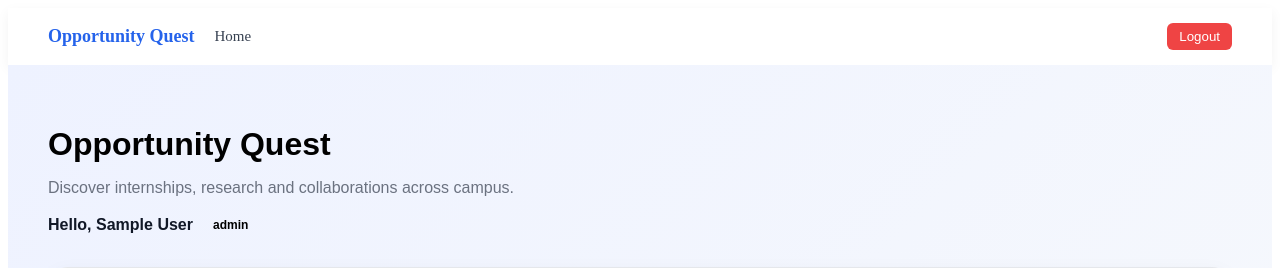
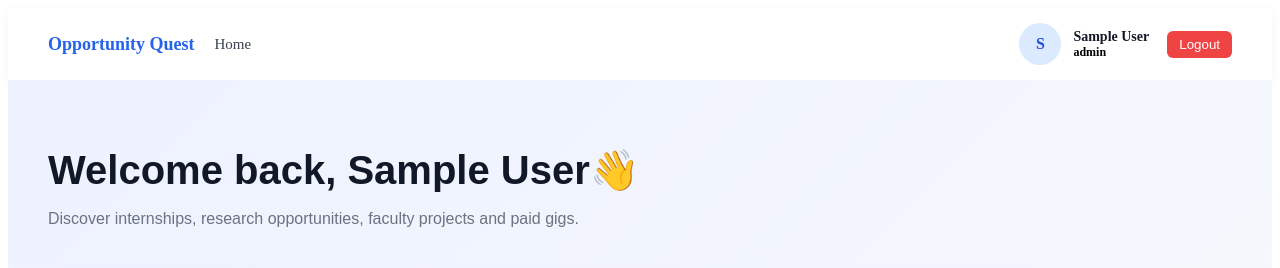
Before and after one commit to AgrimVerma11/OpportunityQuest, a React (Vite) app in the folder frontend/: page /home in a window 1280 px wide. Shown: the top 268 px of the page. Built offline with nearby package versions, Linux system fonts and the light colour scheme; no server answers; sample sign-in values are in the browser's storage.

Commit message:
feat: enable faculty ownership controls for opportunities

```diff
--- a/frontend/src/pages/Faculty.css
+++ b/frontend/src/pages/Faculty.css
@@ -164,3 +164,93 @@
     grid-template-columns: 1fr;
   }
 }
+
+
+/* adding more to enhance the design of faculty corner */
+.faculty-inner {
+  max-width: 1400px;
+}
+
+.faculty-hero {
+  display: flex;
+  justify-content: space-between;
+  align-items: center;
+  margin-bottom: 40px;
+}
+
+.faculty-welcome {
+  color: #2563eb;
+  font-size: 13px;
+  font-weight: 700;
+  letter-spacing: 1px;
+  margin-bottom: 10px;
+}
+
+.faculty-title {
+  font-size: 3rem;
+  margin-bottom: 10px;
+}
+
+.faculty-subtitle {
+  max-width: 650px;
+  line-height: 1.7;
+}
+
+.stat-card {
+  border: 1px solid #e5e7eb;
+  box-shadow: none;
+  transition: 0.2s ease;
+}
+
+.stat-card:hover {
+  transform: translateY(-4px);
+}
+
+.stat-card h3 {
+  font-size: 2.8rem;
+}
+
+.roadmap-card {
+  background: white;
+  border-radius: 18px;
+  padding: 24px;
+  margin-bottom: 35px;
+  border: 1px solid #e5e7eb;
+}
+
+.roadmap-grid {
+  margin-top: 18px;
+  display: grid;
+  grid-template-columns: repeat(3, 1fr);
+  gap: 14px;
+}
+
+.roadmap-grid span {
+  background: #f8fafc;
+  padding: 12px;
+  border-radius: 10px;
+}
+
+.faculty-card {
+  border: 1px solid #e5e7eb;
+  box-shadow: none;
+  transition: 0.2s ease;
+}
+
+.faculty-card:hover {
+  transform: translateY(-4px);
+  box-shadow: 0 12px 30px rgba(0,0,0,0.08);
+}
+
+.secondary-btn {
+  background: #f3f4f6;
+  color: #111827;
+  border: none;
+  padding: 10px 16px;
+  border-radius: 8px;
+  cursor: pointer;
+}
+
+.secondary-btn:hover {
+  background: #e5e7eb;
+}
--- a/frontend/src/pages/Faculty.jsx
+++ b/frontend/src/pages/Faculty.jsx
@@ -7,7 +7,6 @@ import "./Faculty.css";
 import { fetchWithAuth } from "../utils/api";
 
 function Faculty() {
-
   const navigate = useNavigate();
 
   const [loading, setLoading] =
@@ -16,46 +15,39 @@ function Faculty() {
   const [opportunities, setOpportunities] =
     useState([]);
 
+  const currentUser = JSON.parse(
+    localStorage.getItem("currentUser")
+  );
+
   useEffect(() => {
-
     const user = JSON.parse(
       localStorage.getItem("currentUser")
     );
 
     if (!user || user.role !== "Faculty") {
-
       navigate("/home");
-
       return;
     }
 
     loadMyOpportunities();
-
   }, []);
 
   const loadMyOpportunities =
     async () => {
-
       try {
-
         const data =
           await fetchWithAuth(
             "/opportunities/my-opportunities"
           );
 
         if (data.success) {
-
           setOpportunities(
             data.opportunities
           );
         }
-
       } catch (error) {
-
         console.error(error);
-
       } finally {
-
         setLoading(false);
       }
     };
@@ -86,21 +78,29 @@ function Faculty() {
       <Navbar />
 
       <div className="faculty-container">
-
         <div className="faculty-inner">
 
-          <div className="faculty-header">
+          {/* HERO */}
+
+          <div className="faculty-hero">
 
             <div>
 
+              <p className="faculty-welcome">
+                FACULTY DASHBOARD
+              </p>
+
               <h1 className="faculty-title">
-                Faculty Corner
+                Welcome back,
+                {" "}
+                {currentUser?.name}
               </h1>
 
               <p className="faculty-subtitle">
                 Manage opportunities,
-                collaborations and
-                student engagement.
+                research projects and
+                future student applications
+                from one place.
               </p>
 
             </div>
@@ -118,7 +118,10 @@ function Faculty() {
 
           </div>
 
+          {/* STATS */}
+
           {!loading && (
+
             <div className="stats-grid">
 
               <div className="stat-card">
@@ -151,11 +154,12 @@ function Faculty() {
                 Faculty Profile
               </strong>
               <p>
-                Profile management,
-                document uploads and
-                applicant tracking will
-                be introduced in future
-                releases.
+                Faculty Tools -
+
+                Profile Management (Coming Soon) ,
+                PDF Attachments (Coming Soon) ,
+                Student Applications (Phase 2) ,
+                Applicant Tracking (Phase 2)
               </p>
             </div>
 
@@ -271,9 +275,16 @@ function Faculty() {
                         View
                       </button>
 
+                      <button
+                        className="secondary-btn"
+                      >
+                        Archive
+                      </button>
+
                     </div>
 
                   </div>
+
                 )
               )}
 
@@ -282,7 +293,6 @@ function Faculty() {
           )}
 
         </div>
-
       </div>
     </>
   );
--- a/frontend/src/pages/Home.css
+++ b/frontend/src/pages/Home.css
@@ -65,11 +65,14 @@
 
 /* TITLE */
 .home-title {
-  font-size: 32px;
-  margin-bottom: 5px;
+  font-size: 40px;
+  font-weight: 700;
+  color: #111827;
+  margin-bottom: 8px;
 }
 
 .home-subtitle {
+  font-size: 16px;
   color: #6b7280;
 }
 
@@ -145,17 +148,23 @@
 }
 
 /* TITLE */
-.opportunity-title {
+/* .opportunity-title {
   margin-bottom: 10px;
-}
+} */
 
 /* BADGES */
 .badge {
-  display: inline-block;
-  padding: 6px 10px;
-  border-radius: 20px;
-  font-size: 13px;
-  font-weight: 500;
+  padding: 8px 14px;
+
+  border-radius: 999px;
+
+  font-size: 12px;
+
+  font-weight: 700;
+
+  white-space: nowrap;
+
+  flex-shrink: 0;
 }
 
 /* CATEGORY COLORS */
@@ -218,9 +227,9 @@
 }
 
 
-/* ========================= */
+
 /* 🔎 FILTER BAR */
-/* ========================= */
+
 
 .filter-wrapper {
   background: white;
@@ -270,9 +279,9 @@
 
 
 
-/* ========================= */
+
 /* 📦 ALL OPPORTUNITY CARDS */
-/* ========================= */
+
 
 .opportunity-card {
   background: white;
@@ -287,15 +296,22 @@
 }
 
 .opportunity-card:hover {
-  transform: translateY(-4px);
-  box-shadow: 0 12px 28px rgba(0,0,0,0.08);
+
+  transform: translateY(-3px);
+
+  box-shadow:
+    0 14px 30px rgba(
+      0,
+      0,
+      0,
+      0.08
+    );
 }
 
 
 
-/* ========================= */
 /* 📝 SECTION TITLES */
-/* ========================= */
+
 
 .section-title {
   margin: 20px 0 18px;
@@ -308,9 +324,9 @@
 
 
 
-/* ========================= */
+
 /* ✨ BETTER BUTTON */
-/* ========================= */
+
 
 .create-btn {
   padding: 12px 18px;
@@ -334,9 +350,9 @@
   transform: translateY(-2px);
 }
 
-/* ========================= */
+
 /* HOME LAYOUT */
-/* ========================= */
+
 
 .home-inner {
   width: 100%;
@@ -344,9 +360,9 @@
   margin: 0 auto;
 }
 
-/* ========================= */
+
 /* GRID */
-/* ========================= */
+
 
 .opportunities-grid {
   display: grid;
@@ -357,9 +373,9 @@
   gap: 24px;
 }
 
-/* ========================= */
+
 /* CARD */
-/* ========================= */
+
 
 .opportunity-card {
   background: white;
@@ -388,41 +404,44 @@
   box-shadow: 0 14px 32px rgba(0,0,0,0.08);
 }
 
-/* ========================= */
+
 /* CARD TOP */
-/* ========================= */
 
-.card-top {
+
+/* .card-top {
   display: flex;
   justify-content: space-between;
   align-items: flex-start;
   gap: 16px;
-}
+} */
 
-.opportunity-title {
+/* .opportunity-title {
   font-size: 24px;
   font-weight: 700;
 
   color: #111827;
 
   line-height: 1.4;
-}
+} */
 
-/* ========================= */
+
 /* DESCRIPTION */
-/* ========================= */
+
 
 .card-description {
   color: #6b7280;
+  line-height: 1.7;
+  font-size: 15px;
 
-  line-height: 1.7;
+  overflow-wrap: break-word;
+  word-break: break-word;
 
-  font-size: 15px;
+  min-height: 110px;
 }
 
-/* ========================= */
+
 /* TAGS */
-/* ========================= */
+
 
 .tags-row {
   display: flex;
@@ -444,9 +463,9 @@
   font-weight: 600;
 }
 
-/* ========================= */
+
 /* FOOTER */
-/* ========================= */
+
 
 .card-footer {
   display: flex;
@@ -593,3 +612,18 @@
   font-size: 13px;
   color: #6b7280;
 }
+
+.card-top {
+  min-height: 90px;
+}
+
+.opportunity-title {
+  font-size: 28px;
+
+  line-height: 1.3;
+
+  min-height: 72px;
+
+  display: flex;
+  align-items: flex-start;
+}
--- a/frontend/src/pages/Home.jsx
+++ b/frontend/src/pages/Home.jsx
@@ -34,9 +34,9 @@ function Home() {
 
 
 
-  // =========================
+
   // AUTH
-  // =========================
+
 
   useEffect(() => {
 
@@ -63,9 +63,9 @@ function Home() {
 
 
 
-  // =========================
+
   // FETCH OPPORTUNITIES
-  // =========================
+
 
   useEffect(() => {
 
@@ -87,9 +87,9 @@ function Home() {
 
 
 
-  // =========================
+
   // FILTERING
-  // =========================
+
 
   const filteredOpportunities =
     opportunities.filter((item) => {
@@ -175,18 +175,21 @@ function Home() {
             <div>
 
               <h1 className="home-title">
-                Opportunity Quest
+
+              Welcome back,
+              {" "}
+              {currentUser?.name}
+              👋
+
             </h1>
-
-
 
             <p className="home-subtitle">
 
               {currentUser?.role === "Faculty"
 
-                  ? "Manage and publish opportunities across campus."
+                ? "Manage opportunities, collaborations and projects across campus."
 
-                  : "Discover internships, research and collaborations across campus."
+                : "Discover internships, research opportunities, faculty projects and paid gigs."
 
               }
 
@@ -194,15 +197,10 @@ function Home() {
 
 
 
-              {currentUser && (
+              {/* {currentUser && (
 
                 <div className="user-header">
 
-                  <span className="hello-text">
-
-                    Hello, {currentUser.name}
-
-                  </span>
 
 
 
@@ -216,7 +214,7 @@ function Home() {
 
                 </div>
 
-              )}
+              )} */}
 
             </div>
 
--- a/frontend/src/pages/Navbar.css
+++ b/frontend/src/pages/Navbar.css
@@ -55,3 +55,50 @@
   background: transparent;
   margin-top: 40px;
 }
+
+.user-chip {
+  display: flex;
+  align-items: center;
+  gap: 12px;
+  margin-right: 18px;
+}
+
+.user-avatar {
+  width: 42px;
+  height: 42px;
+
+  border-radius: 50%;
+
+  background: #dbeafe;
+  color: #1d4ed8;
+
+  display: flex;
+  align-items: center;
+  justify-content: center;
+
+  font-weight: 700;
+}
+
+.user-info {
+  display: flex;
+  flex-direction: column;
+}
+
+.user-name {
+  font-size: 14px;
+  font-weight: 600;
+  color: #111827;
+}
+
+.user-role {
+  font-size: 12px;
+  font-weight: 600;
+}
+
+.user-role.Student {
+  color: #0369a1;
+}
+
+.user-role.Faculty {
+  color: #5b21b6;
+}
--- a/frontend/src/pages/Navbar.jsx
+++ b/frontend/src/pages/Navbar.jsx
@@ -5,18 +5,27 @@ function Navbar() {
   const navigate = useNavigate();
   const location = useLocation();
 
+  const currentUser = JSON.parse(
+    localStorage.getItem("currentUser")
+  );
+
   const isAuthPage =
-    location.pathname === "/" || location.pathname === "/register";
+    location.pathname === "/" ||
+    location.pathname === "/register";
 
   const handleLogout = () => {
-    localStorage.clear(); // 🔥 clears token too
+    localStorage.clear();
     navigate("/");
   };
 
   return (
     <nav className="navbar">
+
       <div className="nav-left">
-        <span className="nav-logo">Opportunity Quest</span>
+
+        <span className="nav-logo">
+          Opportunity Quest
+        </span>
 
         {!isAuthPage && (
           <>
@@ -27,29 +36,54 @@ function Navbar() {
               Home
             </Link>
 
-            {JSON.parse(
-              localStorage.getItem(
-                "currentUser"
-              )
-            )?.role === "Faculty" && (
-
+            {currentUser?.role ===
+              "Faculty" && (
               <Link
                 to="/faculty"
                 className="nav-link"
               >
                 Faculty Corner
               </Link>
-
             )}
           </>
         )}
+
       </div>
 
       {!isAuthPage && (
         <div className="nav-right">
-          <button className="nav-logout" onClick={handleLogout}>
+
+          <div className="user-chip">
+
+            <div className="user-avatar">
+              {currentUser?.name
+                ?.charAt(0)
+                ?.toUpperCase()}
+            </div>
+
+            <div className="user-info">
+
+              <span className="user-name">
+                {currentUser?.name}
+              </span>
+
+              <span
+                className={`user-role ${currentUser?.role}`}
+              >
+                {currentUser?.role}
+              </span>
+
+            </div>
+
+          </div>
+
+          <button
+            className="nav-logout"
+            onClick={handleLogout}
+          >
             Logout
           </button>
+
         </div>
       )}
     </nav>
```
Lines whose indentation alone changed are shown as unchanged.
